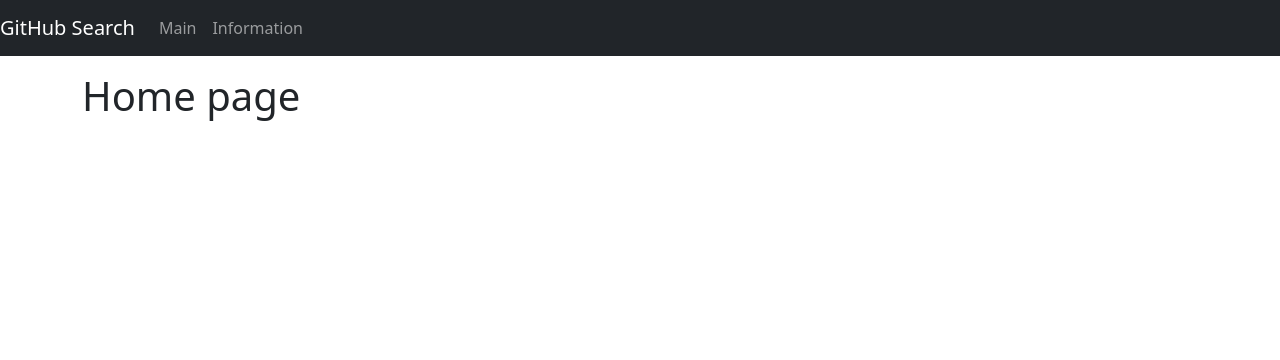
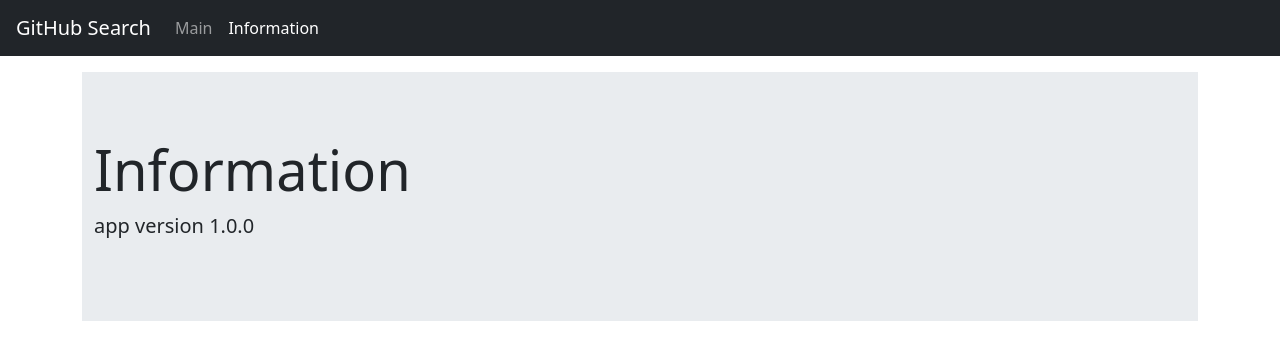
Before and after one commit to sedrik124679/react-github, a React (Create React App) app: page /about in a window 1280 px wide. Shown: the top 360 px of the page. Built offline with nearby package versions, Linux system fonts and the light colour scheme.

Commit message:
add routes

```diff
--- a/package.json
+++ b/package.json
@@ -10,6 +10,7 @@
     "node-sass": "^6.0.1",
     "react": "^17.0.2",
     "react-dom": "^17.0.2",
+    "react-router-dom": "^5.3.0",
     "react-scripts": "4.0.3",
     "web-vitals": "^1.1.2"
   },
--- a/public/index.html
+++ b/public/index.html
@@ -10,34 +10,12 @@
       content="Web site created using create-react-app"
     />
     <link rel="apple-touch-icon" href="%PUBLIC_URL%/logo192.png" />
-    <!--
-      manifest.json provides metadata used when your web app is installed on a
-      user's mobile device or desktop. See https://developers.google.com/web/fundamentals/web-app-manifest/
-    -->
+    <link rel="stylesheet" href="https://cdn.jsdelivr.net/npm/bootstrap@4.6.0/dist/css/bootstrap.min.css" integrity="sha384-B0vP5xmATw1+K9KRQjQERJvTumQW0nPEzvF6L/Z6nronJ3oUOFUFpCjEUQouq2+l" crossorigin="anonymous">
     <link rel="manifest" href="%PUBLIC_URL%/manifest.json" />
-    <!--
-      Notice the use of %PUBLIC_URL% in the tags above.
-      It will be replaced with the URL of the `public` folder during the build.
-      Only files inside the `public` folder can be referenced from the HTML.
-
-      Unlike "/favicon.ico" or "favicon.ico", "%PUBLIC_URL%/favicon.ico" will
-      work correctly both with client-side routing and a non-root public URL.
-      Learn how to configure a non-root public URL by running `npm run build`.
-    -->
     <title>React App</title>
   </head>
   <body>
     <noscript>You need to enable JavaScript to run this app.</noscript>
     <div id="root"></div>
-    <!--
-      This HTML file is a template.
-      If you open it directly in the browser, you will see an empty page.
-
-      You can add webfonts, meta tags, or analytics to this file.
-      The build step will place the bundled scripts into the <body> tag.
-
-      To begin the development, run `npm start` or `yarn start`.
-      To create a production bundle, use `npm run build` or `yarn build`.
-    -->
   </body>
 </html>
--- a/src/App.js
+++ b/src/App.js
@@ -1,15 +1,22 @@
 import React from 'react'
+import {BrowserRouter, Switch, Route} from "react-router-dom";
 import Navbar from "./components/navbar/Navbar";
 import Home from "./pages/Home";
+import About from "./pages/About";
+import Profile from "./pages/Profile";
 
 function App() {
     return (
-        <>
+        <BrowserRouter>
             <Navbar />
             <div className="container pt-3">
-                <Home />
+                <Switch>
+                    <Route path='/' exact component={Home} />
+                    <Route path='/about' component={About} />
+                    <Route path='/profile:name' component={Profile} />
+                </Switch>
             </div>
-        </>
+        </BrowserRouter>
     );
 }
 
--- a/src/components/navbar/Navbar.jsx
+++ b/src/components/navbar/Navbar.jsx
@@ -1,4 +1,5 @@
 import React from 'react';
+import {NavLink} from "react-router-dom";
 
 const Navbar = () => {
     return (
@@ -8,10 +9,10 @@ const Navbar = () => {
             </div>
             <ul className='navbar-nav'>
                 <li className="nav-item">
-                    <a href="/" className='nav-link'>Main</a>
+                    <NavLink exact to='/' className='nav-link'>Main</NavLink>
                 </li>
                 <li className="nav-item">
-                    <a href="/about" className='nav-link'>Information</a>
+                    <NavLink to='/about' className='nav-link'>Information</NavLink>
                 </li>
             </ul>
         </nav>
--- a/src/index.sass
+++ b/src/index.sass
@@ -1 +1,3 @@
 @import "~bootstrap/scss/bootstrap"
+.nav-link
+  color: white
--- a/src/pages/About.jsx
+++ b/src/pages/About.jsx
@@ -2,8 +2,11 @@ import React from 'react';
 
 const About = () => {
     return (
-        <div>
-            <h1>About page</h1>
+        <div className="jumbotron jumbotron-fluid">
+            <div className="container">
+                <h1 className="display-4">Information</h1>
+                <p className="lead">app version <strong>1.0.0</strong></p>
+            </div>
         </div>
     );
 };
```
Also changed, not shown: 1 other file (tests, documents, lock files or other folders).
